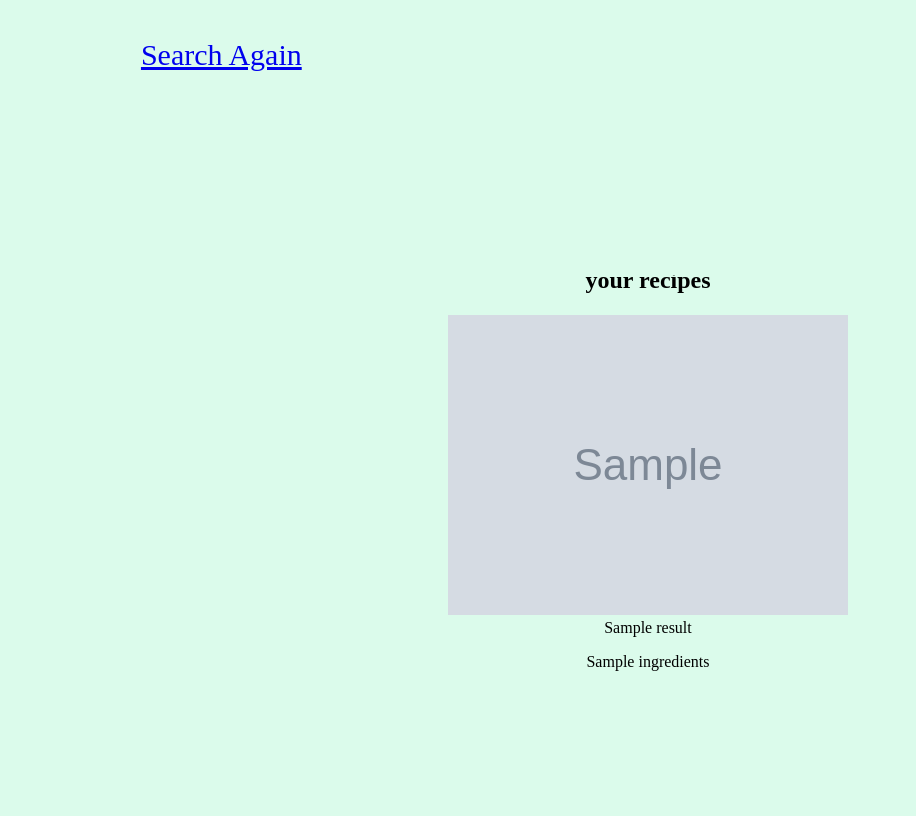
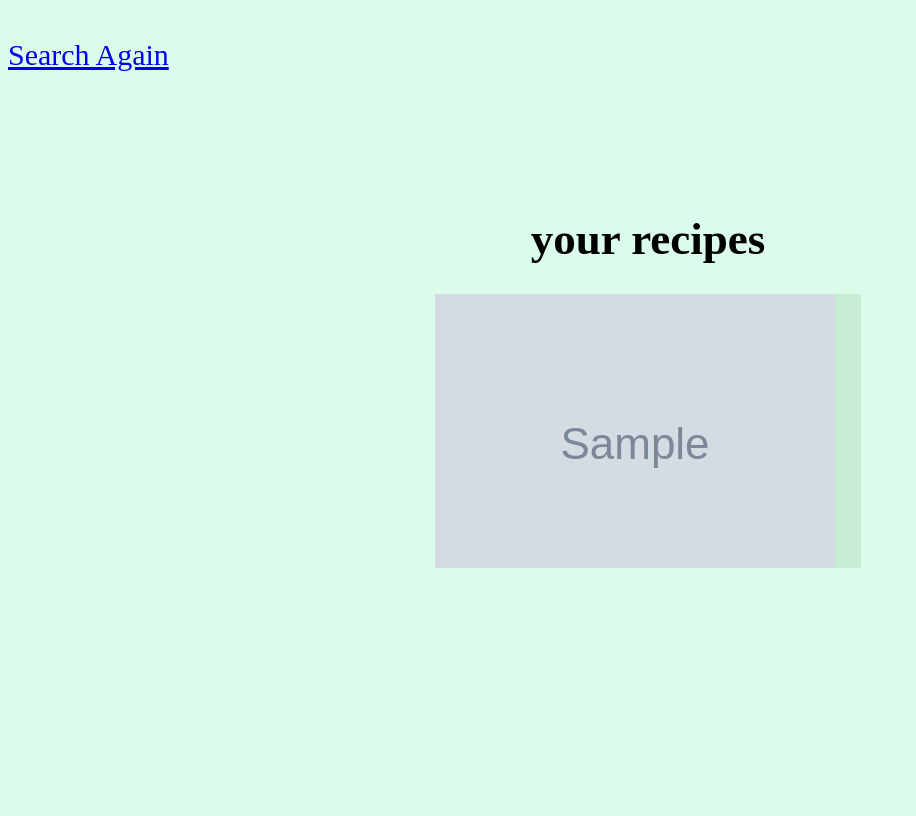
Before and after one commit to warrendlee1/Recipe-Web-App, a Python web app: template templates/recipe.html in a window 1280 px wide. Shown: the whole page, without its empty margins (0-916 px from the left). Run offline with Jinja, Linux system fonts and the light colour scheme; the template is opened without the code that fills it: most values are stand-ins (such as "Sample title", 1, 10 or a date in 2020); grey boxes marked "Sample" are stand-in pictures.

Commit message:
organizaiton

```diff
--- a/styles/recipe.css
+++ b/styles/recipe.css
@@ -2,13 +2,13 @@
     display:grid;
     height: 100vh;
     width: 100%;
-    grid-template-rows: 1fr 1fr 1fr;
+    grid-template-rows: 200px 1fr 1fr;
     grid-template-columns: 1fr 1fr 1fr;
     color: black;
-    text-align: center;
     font-family: futura;
     font-size: 30px;
     background-color: rgb(219, 251, 235);
+
 }
 
 h1{
@@ -27,15 +27,26 @@
     align-items: center;
     justify-content: center;
     flex-direction: column;
+    text-align: center;
 }
 
 #recipe_list {
+    width: 100%;
+    height: 120%;
+    overflow: scroll;
+    justify-content: flex-start;
+    text-align: left;
+}
+
+#name_dish{
+    font-size: 24px;
+    background:rgba(0, 119, 0, 0.1);
+
+}
+
+#ingredients {
     font-size: 16px;
-    width: 100%;
-    height: 150%;
-    overflow: scroll;
-    margin: 0px;
-
+    background:rgba(0, 119, 0, 0.1);
 }
 
 #search_button {
@@ -52,8 +63,6 @@
 }
 
 .query {
-    width: 100%;
-    height: 40px;
     padding: 0px;
 }
 
--- a/templates/recipe.html
+++ b/templates/recipe.html
@@ -9,21 +9,15 @@
 <body>
     <section class = "middle" id = "recipe_list">
         <h1>your recipes</h1>
-        <section>
-
-
+        <section >
         {% for result in results.results %}
-            <p><img src = "{{result.thumbnail}}"> {{result.title}}</p>
-            <p>{{result.ingredients}}</p>
+            <p id = "name_dish"><img src = "{{result.thumbnail}}"> {{result.title}}</p>
+            <!-- <p id = "ingredients">{{result.ingredients}}</p> -->
         {% endfor%}
-
-
-
-
         </section>
 
 
     </section>
-    <p><a href = "/">Search Again</a></p>
+    <p id ="home"><a href = "/">Search Again</a></p>
 </body>
 </html>
```
